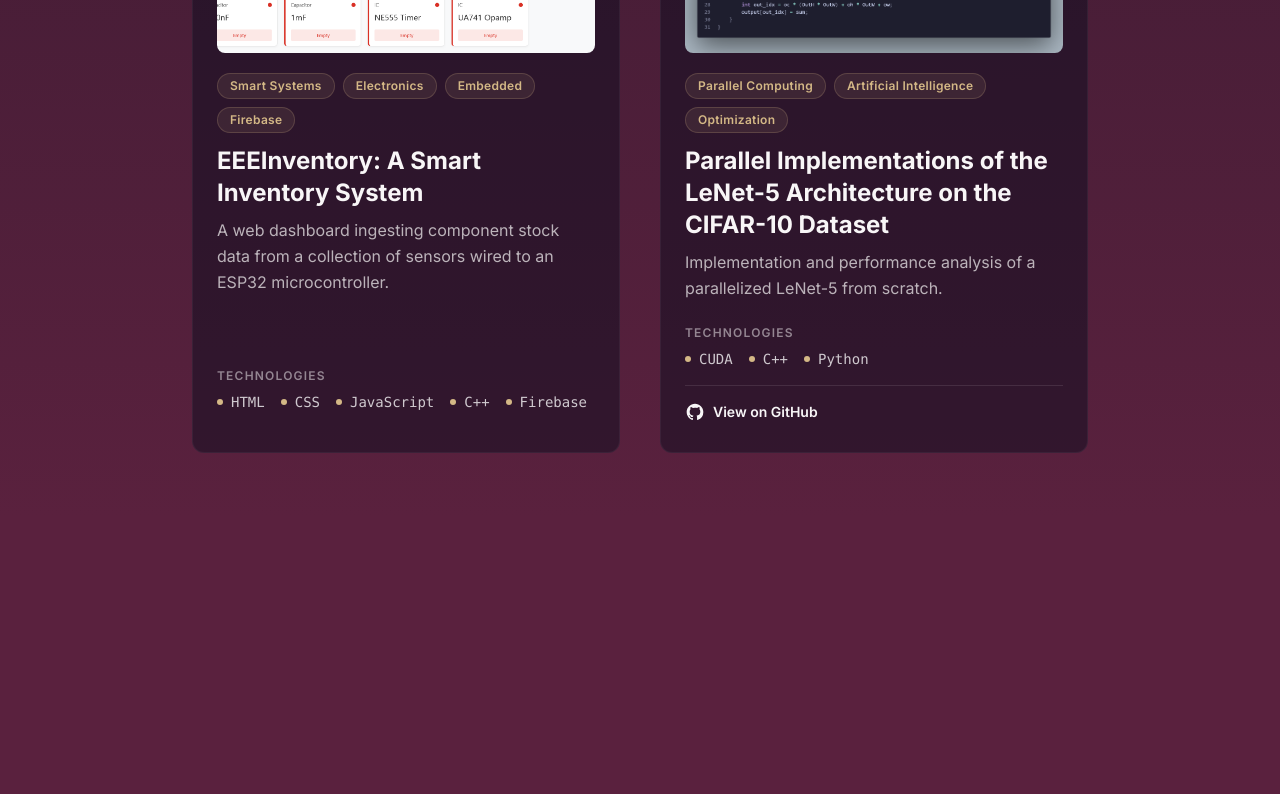
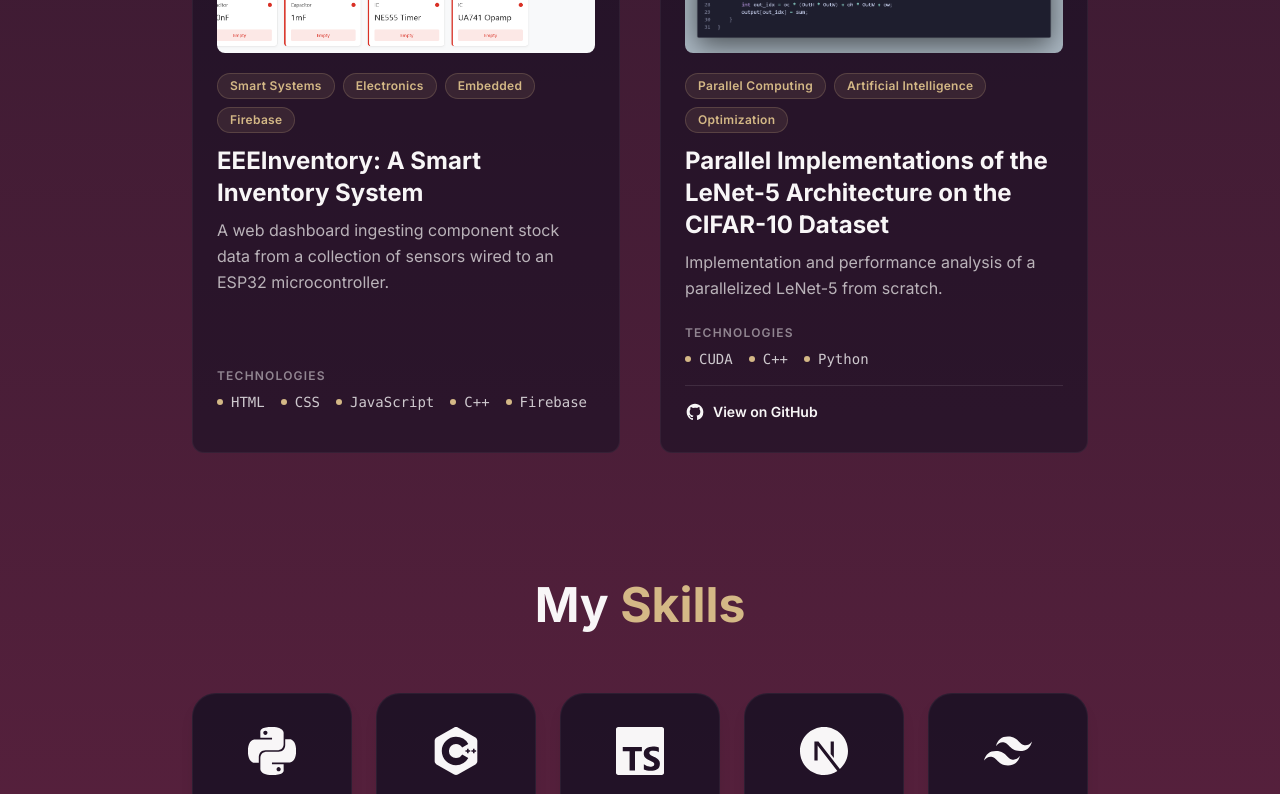
Before and after one commit to kurt-luis/portfolio, a Next.js app: page / in a window 1280 px wide. Shown: the part 2000-2794 px from the top of the page. Before the commit the page ends 2517 px from the top, so only its background shows below. Built offline with nearby package versions, Linux system fonts and the light colour scheme.

Commit message:
feat: implement skills section

```diff
--- a/components/Home/Home.tsx
+++ b/components/Home/Home.tsx
@@ -4,6 +4,7 @@ import Hero from "./Hero/Hero";
 import Services from "./Services/Services";
 import Resume from "./Resume/Resume";
 import Projects from "./Projects/Projects";
+import Skills from "./Skills/Skills";
 
 const Home = () => {
     return (
@@ -11,6 +12,7 @@ const Home = () => {
         <Hero />
         <Resume />
         <Projects />
+        <Skills />
       </div>
     );
 }
--- /dev/null
+++ b/components/Home/Skills/Skills.tsx
@@ -0,0 +1,52 @@
+"use client";
+import React from 'react';
+import {
+    SiCplusplus,
+    SiNextdotjs,
+    SiPython,
+    SiTailwindcss,
+    SiTypescript,
+} from 'react-icons/si';
+import Tilt from "react-parallax-tilt";
+
+const skills = [
+    { name: 'Python', icon: <SiPython />, level: 'Advanced', colorClass: 'text-[#d4b886] bg-[#d4b886]/10 border-[#d4b886]/20' },
+    { name: 'C++', icon: <SiCplusplus />, level: 'Advanced', colorClass: 'text-[#d4b886] bg-[#d4b886]/10 border-[#d4b886]/20' },
+    { name: 'TypeScript', icon: <SiTypescript />, level: 'Advanced', colorClass: 'text-[#d4b886] bg-[#d4b886]/10 border-[#d4b886]/20' },
+    { name: 'Next.js', icon: <SiNextdotjs />, level: 'Proficient', colorClass: 'text-emerald-400 bg-emerald-400/10 border-emerald-400/20' },
+    { name: 'Tailwind CSS', icon: <SiTailwindcss />, level: 'Proficient', colorClass: 'text-emerald-400 bg-emerald-400/10 border-emerald-400/20' },
+];
+
+const Skills = () => {
+    return (
+        <div className="text-[#f8f6f7] pt-16 pb-24 max-w-7xl mx-auto px-4">
+            <h1 className="text-center text-2xl md:text-4xl xl:text-5xl font-bold text-[#f8f6f7] mb-16">
+                My <span className="text-[#d4b886]">Skills</span>
+            </h1>
+
+            <div className="flex flex-wrap justify-center gap-6">
+                {skills.map((skill) => (
+                    <Tilt key={skill.name} scale={1.1} transitionSpeed={400}>
+                        <div className="bg-[#0d0d1f]/70 border border-white/5 w-40 h-48 rounded-3xl flex flex-col items-center justify-center shadow-lg transition-all duration-300 hover:shadow-[0_10px_20px_rgba(212,184,134,0.1)] group">
+
+                            <div className="text-5xl mb-4 text-[#f8f6f7] group-hover:text-[#d4b886] transition-colors duration-300">
+                                {skill.icon}
+                            </div>
+
+                            <p className="text-[#f8f6f7] font-medium mb-3">
+                                {skill.name}
+                            </p>
+
+                            <span className={`px-3 py-1 rounded-full text-[10px] font-bold uppercase tracking-widest border ${skill.colorClass}`}>
+                                {skill.level}
+                            </span>
+
+                        </div>
+                    </Tilt>
+                ))}
+            </div>
+        </div>
+    );
+}
+
+export default Skills;
--- a/package.json
+++ b/package.json
@@ -16,6 +16,7 @@
     "react": "19.2.4",
     "react-dom": "19.2.4",
     "react-icons": "^5.6.0",
+    "react-parallax-tilt": "^1.7.331",
     "typewriter-effect": "^2.22.0"
   },
   "devDependencies": {
```
Also changed, not shown: 1 other file (tests, documents, lock files or other folders).
